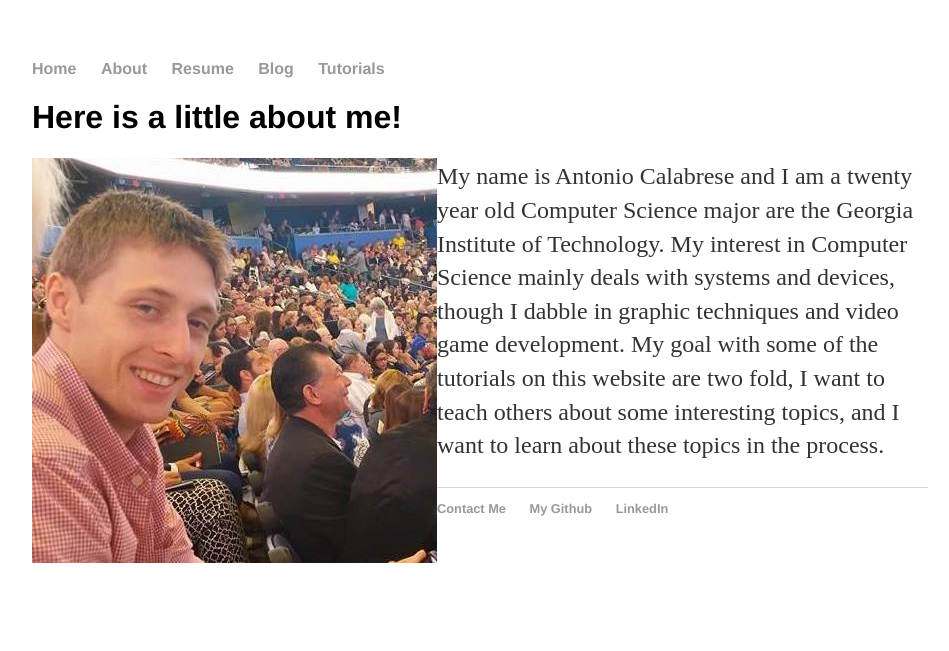
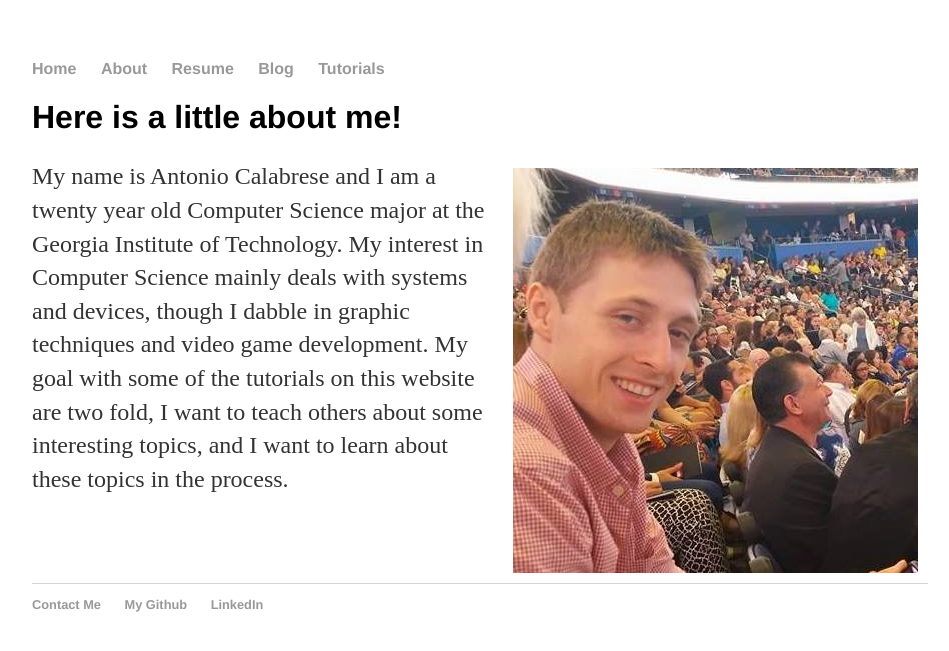
Before and after one commit to B50calabrese/B50calabrese.github.io, a Jekyll site: the page built from about/index.html, in a window 1280 px wide. Shown: the top 651 px of the page, without its empty margins (160-1109 px from the left). Built offline with Jekyll 4.4.1, drawn with Linux system fonts in a browser that asks for light colours.

Commit message:
Working on about me page.

```diff
--- a/about/index.html
+++ b/about/index.html
@@ -9,7 +9,7 @@ title: About Antonio
 	</div>
 	<p>
 		My name is Antonio Calabrese and I am a twenty year old Computer Science
-		major are the Georgia Institute of Technology. My interest in Computer
+		major at the Georgia Institute of Technology. My interest in Computer
 		Science mainly deals with systems and devices, though I dabble in
 		graphic techniques and video game development. My goal with some of the
 		tutorials on this website are two fold, I want to teach others about
--- a/css/main.css
+++ b/css/main.css
@@ -43,6 +43,7 @@ p {
 footer {
     border-top: 1px solid #d5d5d5;
     font-size: .8em;
+    clear: both;
 }
 
 ul.posts {
@@ -91,7 +92,8 @@ ul.posts li {
 }
 
 .floatLeftImg {
-    float: left;
+    float: right;
+    margin: 10px;
 }
 
 .floatLeftImg img {
```
